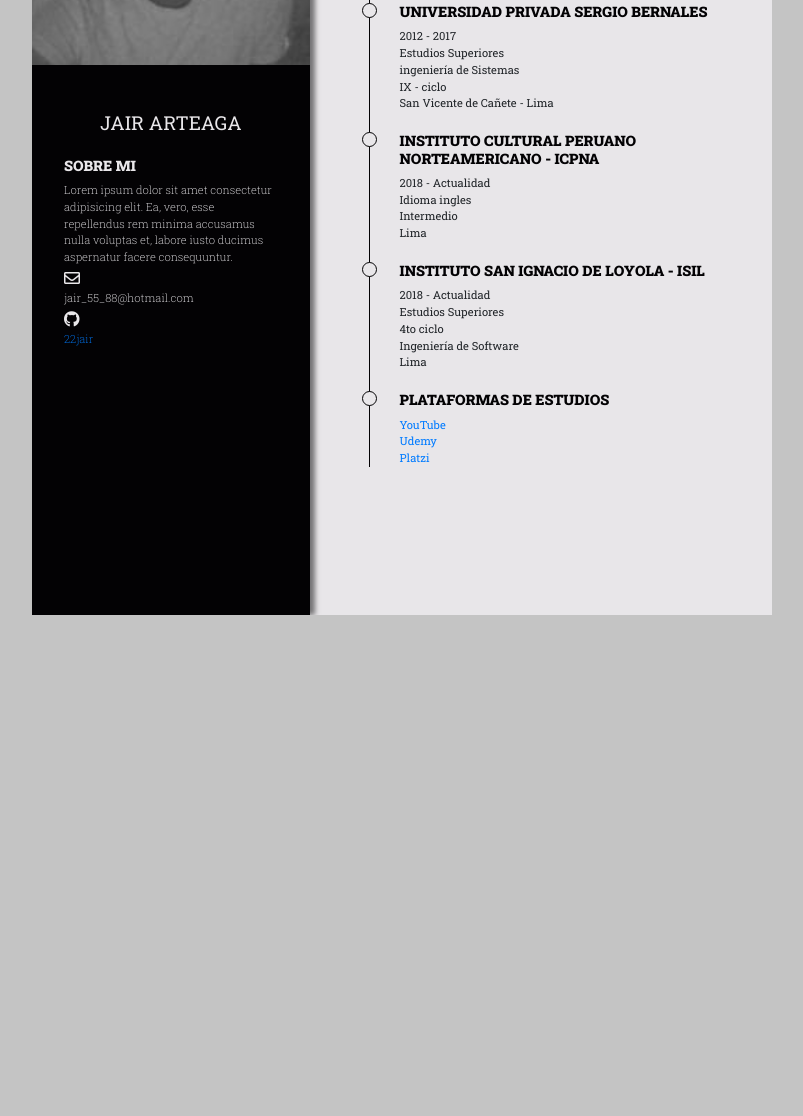
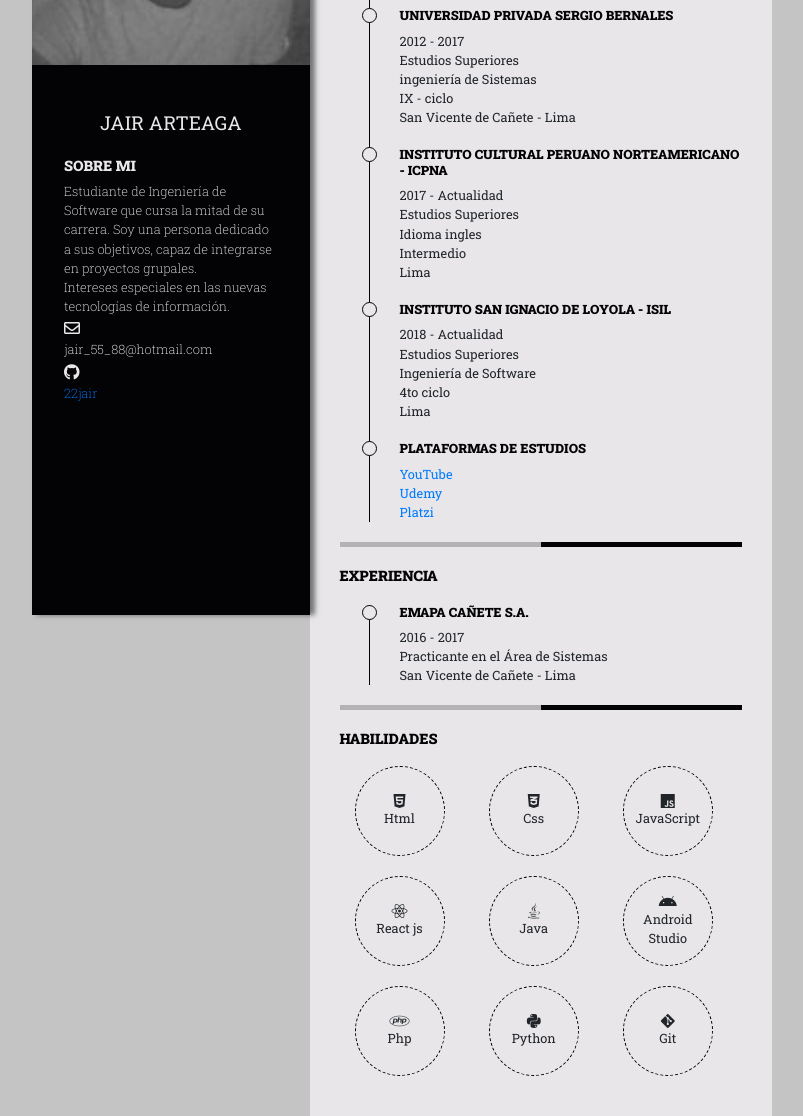
Before and after one commit to 22jair/cv, a plain HTML site: page index.html in a window 1280 px wide. Shown: the part 185-1301 px from the top of the page, without its empty margins (238-1041 px from the left). Before the commit the page ends 800 px from the top, so only its background shows below. Drawn offline with nearby package versions, Linux system fonts and the light colour scheme.

Commit message:
Agregamos experiencia y habilidades

```diff
--- a/css/styles.css
+++ b/css/styles.css
@@ -28,19 +28,17 @@ figure{
     margin: 0;
 }
 
-p{
-    font-size: 0.7rem;
+h1{
+    font-size: 1.2rem;
 }
-
-h3{
+h2,h3{
     color: var(--main-c-black);
-    font-size: 0.9rem;
     font-weight: bold;
 }
 
-h2{
-    font-size: 1.2rem;
-}
+h2{ font-size: 0.9rem;}
+
+p,h3{font-size: 0.8rem;}
 
 .home__{
     height: 100%;
@@ -95,7 +93,7 @@ h2{
     border-bottom: 90px solid var(--main-c-black);
 } */
 
-.home__about_me_content h3{
+.home__about_me_content h2{
     color: var(--main-c-white);
 }
 
@@ -155,3 +153,19 @@ ul.timeline > li:before {
 
 .separator div:first-child{background-color: #B4B2B5;}
 .separator div:last-child{background-color: var(--main-c-black);}
+
+/* ------------ HOME_SKILL ------------------------- */
+
+.home__skill_n{
+
+    width: 90px;
+    height: 90px;
+    border-radius: 50%;
+    border: 1px dashed var(--main-c-black);
+    display: flex;
+    flex-direction: column;
+    justify-content: center;
+    align-items: center;
+    text-align: center;
+    margin: 10px 0;
+}
--- a/index.html
+++ b/index.html
@@ -25,20 +25,17 @@
     <section class="container home__">
       <div class="row no-gutter">
         <div class="col-2"></div>
-        <!-- <div class="col-3"></div> -->
         <div class="col-3 home__about_me sticky-top">
           <figure class="w-100 home__about_me_photo">
-            <img class="w-100 h-100" src="img/photo.jpg" alt="" />
+            <img class="w-100 h-100" src="img/photo.jpg" alt="myPhoto" />
           </figure>
           <div class="home__about_me_content">
-
-              <h2 class="home__about_me_name">JAIR ARTEAGA</h2>
-              <h3>SOBRE MI</h3>
-
+              <h1 class="home__about_me_name">JAIR ARTEAGA</h1>
+              <h2>SOBRE MI</h2>
             <p>
-              Lorem ipsum dolor sit amet consectetur adipisicing elit. Ea, vero,
-              esse repellendus rem minima accusamus nulla voluptas et, labore
-              iusto ducimus aspernatur facere consequuntur.
+             Estudiante de Ingeniería de Software que cursa la mitad de su carrera.
+             Soy una persona dedicado a sus objetivos, capaz de integrarse en proyectos grupales.
+             <br>Intereses especiales en las nuevas tecnologías de información.
             </p>
             <div>
               <i class="far fa-envelope"></i>
@@ -53,12 +50,13 @@
           </div>
         </div>
         <div class="col-5 home__content">
+          <!-- Education -->
           <div class="home__education">
             <div class="separator row">
                 <div class="col-6"></div>
                 <div class="col-6"></div>
             </div>
-            <h3>EDUCACIÓN</h3>
+            <h2>EDUCACIÓN</h2>
             <ul class="timeline">
               <li>
                 <h3>I.E. N°20191 ALFONSO UGARTE</h3>
@@ -75,25 +73,22 @@
                 <p>Estudios Superiores</p>
                 <P>ingeniería de Sistemas</P>
                 <p>IX - ciclo</p>
-                <p>
-                  San Vicente de Cañete - Lima
-                </p>
+                <p>San Vicente de Cañete - Lima</p>
               </li>
               <li>
                 <h3>INSTITUTO CULTURAL PERUANO NORTEAMERICANO - ICPNA</h3>
-                <p>2018 - Actualidad</p>
+                <p>2017 - Actualidad</p>
+                <p>Estudios Superiores</p>
                 <p>Idioma ingles</p>
                 <p>Intermedio</p>
-                <p>
-                  Lima
-                </p>
+                <p>Lima</p>
               </li>
               <li>
                 <h3>INSTITUTO SAN IGNACIO DE LOYOLA - ISIL </h3>
                 <p>2018 - Actualidad</p>
                 <p>Estudios Superiores</p>
+                <p>Ingeniería de Software</p>
                 <p>4to ciclo</p>
-                <p>Ingeniería de Software</p>
                 <p> Lima</p>
               </li>
               <li>
@@ -105,8 +100,93 @@
             </ul>
           </div>
 
+          <!-- Experience -->
+          <div class="home__experience">
+            <div class="separator row">
+                <div class="col-6"></div>
+                <div class="col-6"></div>
+            </div>
+            <h2>EXPERIENCIA</h2>
+            <ul class="timeline">
+              <li>
+                <h3>EMAPA CAÑETE S.A.</h3>
+                <p>2016 - 2017</p>
+                <p>Practicante en el Área de Sistemas</p>
+                <p>
+                  San Vicente de Cañete - Lima
+                </p>
+              </li>
+            </ul>
+          </div>
+
+          <!-- Skill -->
+          <div class="home__skill">
+            <div class="separator row">
+                <div class="col-6"></div>
+                <div class="col-6"></div>
+            </div>
+            <h2>HABILIDADES</h2>
+
+            <div class="row">
+              <div class="col-4">
+                <div class="home__skill_n">
+                  <i class="fab fa-html5"></i>
+                <p>Html</p>
+                </div>
+              </div>
+              <div class="col-4">
+                <div class="home__skill_n">
+                  <i class="fab fa-css3-alt"></i>
+                <p>Css</p>
+                </div>
+              </div>
+              <div class="col-4">
+                <div class="home__skill_n">
+                  <i class="fab fa-js"></i>
+                <p>JavaScript</p>
+                </div>
+              </div>
+              <div class="col-4">
+                <div class="home__skill_n">
+                  <i class="fab fa-react"></i>
+                <p> React js</p>
+                </div>
+              </div>
+              <div class="col-4">
+                <div class="home__skill_n">
+                  <i class="fab fa-java"></i>
+                <p>Java</p>
+                </div>
+              </div>
+              <div class="col-4">
+                <div class="home__skill_n">
+                  <i class="fab fa-android"></i>
+                <p>Android Studio</p>
+                </div>
+              </div>
+              <div class="col-4">
+                <div class="home__skill_n">
+                  <i class="fab fa-php"></i>
+                <p>Php</p>
+                </div>
+              </div>
+              <div class="col-4">
+                <div class="home__skill_n">
+                  <i class="fab fa-python"></i>
+                <p>Python</p>
+                </div>
+              </div>
+              <div class="col-4">
+                <div class="home__skill_n">
+                  <i class="fab fa-git-alt"></i>
+                <p>Git</p>
+                </div>
+              </div>
+            </div>
+
+          </div>
         </div>
-        <!-- <div class="col-2"></div> -->
+        <div class="col-2"></div>
       </div>
     </section>
 
```
